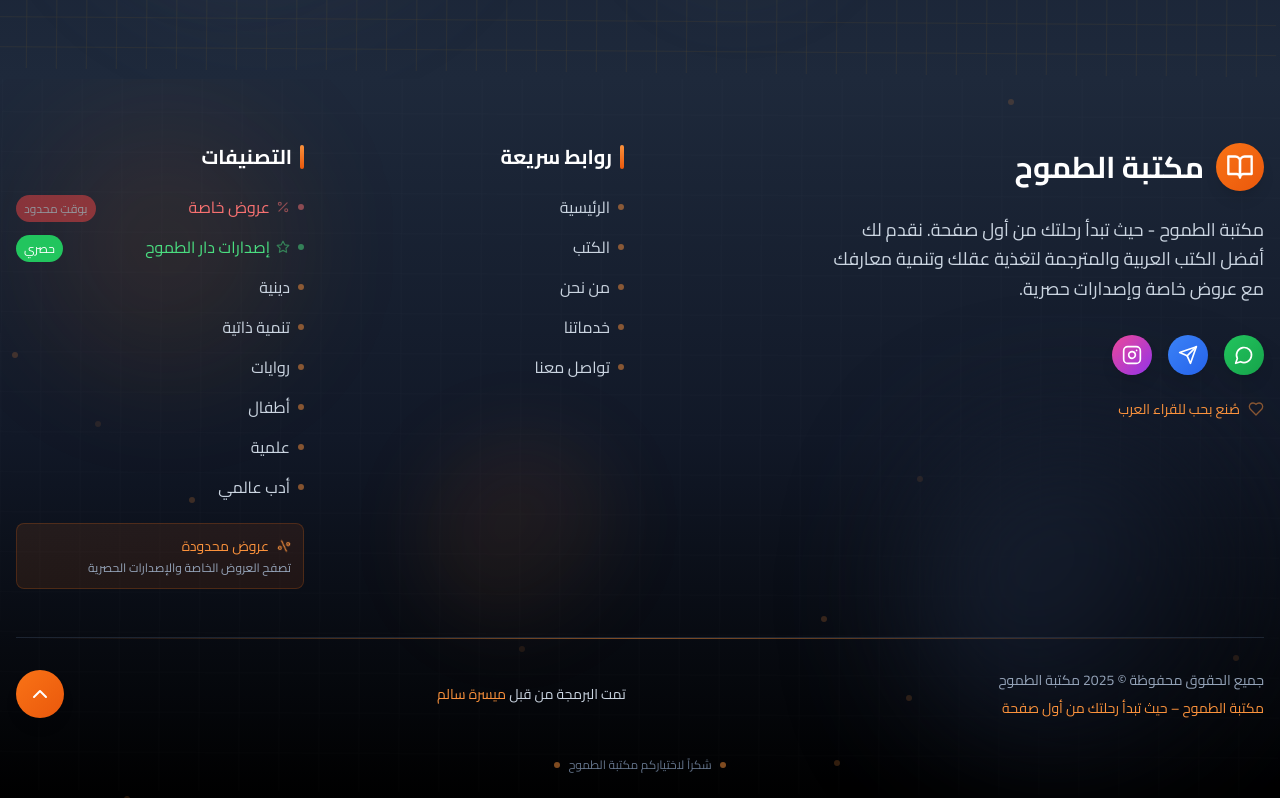
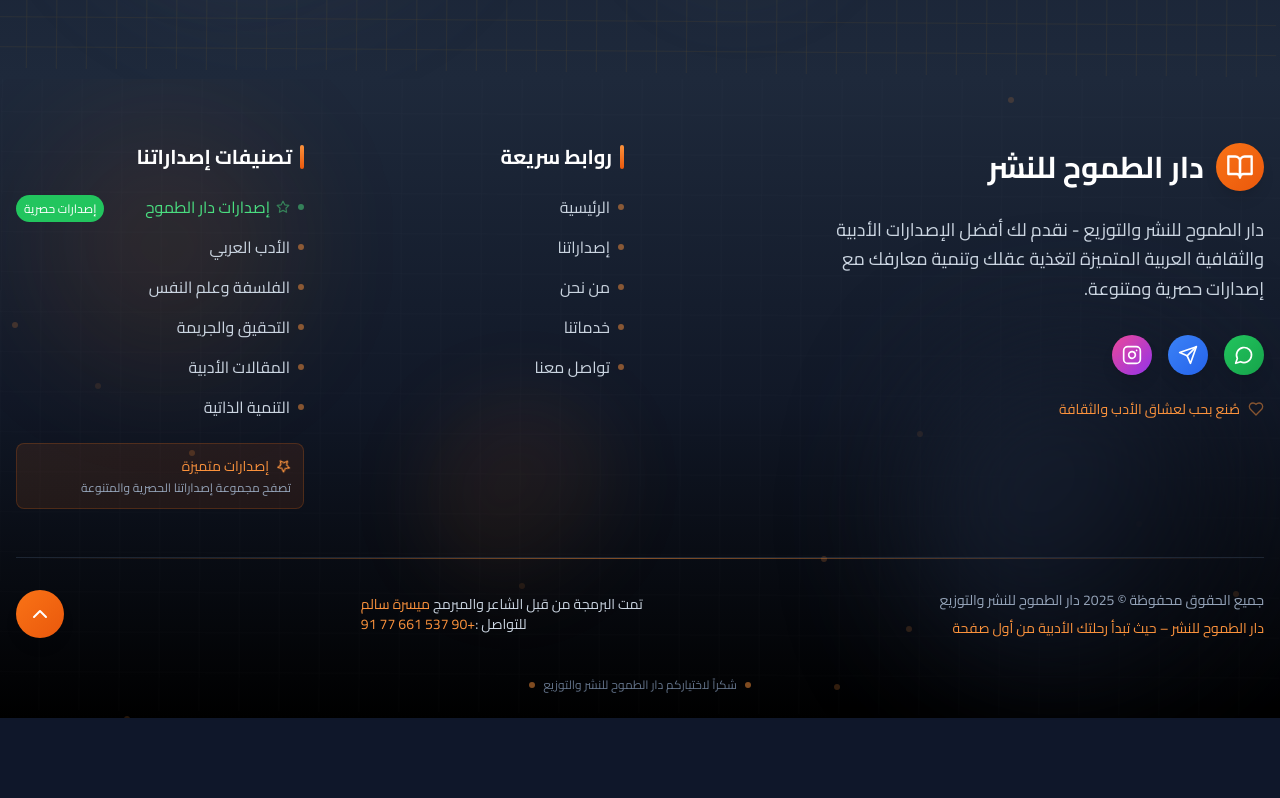
Before and after one commit to Al0Tamoh/Al0Tamoh.github.io, a React (Vite) app: page / in a window 1280 px wide. Shown: the part 5999-6797 px from the top of the page. After the commit the page ends 6717 px from the top, so only its background shows below. Built offline with nearby package versions, Linux system fonts and the light colour scheme.

Commit message:
Update Footer.tsx

```diff
--- a/src/components/Footer.tsx
+++ b/src/components/Footer.tsx
@@ -21,7 +21,7 @@ const Footer = () => {
   };
 
   const openWhatsApp = () => {
-    window.open('https://wa.me/905376791661?text=السلام عليكم، أرغب في الاستفسار عن خدماتكم', '_blank');
+    window.open('https://wa.me/905376791661?text=السلام عليكم، أرغب في الاستفسار عن إصدارات دار الطموح للنشر', '_blank');
   };
 
   const openTelegram = () => {
@@ -56,21 +56,19 @@ const Footer = () => {
 
   const quickLinks = [
     { name: 'الرئيسية', id: 'home' },
-    { name: 'الكتب', id: 'books' },
+    { name: 'إصداراتنا', id: 'books' },
     { name: 'من نحن', id: 'about' },
     { name: 'خدماتنا', id: 'delivery' },
     { name: 'تواصل معنا', id: 'contact' }
   ];
 
   const categories = [
-    { name: 'عروض خاصة', icon: Percent, color: 'text-red-400', special: true },
     { name: 'إصدارات دار الطموح', icon: Star, color: 'text-green-400', special: true },
-    { name: 'دينية', icon: null, color: 'text-slate-300', special: false },
-    { name: 'تنمية ذاتية', icon: null, color: 'text-slate-300', special: false },
-    { name: 'روايات', icon: null, color: 'text-slate-300', special: false },
-    { name: 'أطفال', icon: null, color: 'text-slate-300', special: false },
-    { name: 'علمية', icon: null, color: 'text-slate-300', special: false },
-    { name: 'أدب عالمي', icon: null, color: 'text-slate-300', special: false }
+    { name: 'الأدب العربي', icon: null, color: 'text-slate-300', special: false },
+    { name: 'الفلسفة وعلم النفس', icon: null, color: 'text-slate-300', special: false },
+    { name: 'التحقيق والجريمة', icon: null, color: 'text-slate-300', special: false },
+    { name: 'المقالات الأدبية', icon: null, color: 'text-slate-300', special: false },
+    { name: 'التنمية الذاتية', icon: null, color: 'text-slate-300', special: false }
   ];
 
   return (
@@ -124,12 +122,12 @@ const Footer = () => {
                 <div className="bg-gradient-to-br from-orange-500 to-orange-600 w-12 h-12 rounded-full flex items-center justify-center shadow-lg">
                   <BookOpen className="h-7 w-7 text-white" strokeWidth={2} />
                 </div>
-                <span className="text-3xl font-bold text-white">مكتبة الطموح</span>
+                <span className="text-3xl font-bold text-white">دار الطموح للنشر</span>
               </div>
 
               <p className="text-slate-300 leading-relaxed mb-8 max-w-md text-lg">
-                مكتبة الطموح - حيث تبدأ رحلتك من أول صفحة. نقدم لك أفضل الكتب العربية والمترجمة
-                لتغذية عقلك وتنمية معارفك مع عروض خاصة وإصدارات حصرية.
+                دار الطموح للنشر والتوزيع - نقدم لك أفضل الإصدارات الأدبية والثقافية العربية
+                المتميزة لتغذية عقلك وتنمية معارفك مع إصدارات حصرية ومتنوعة.
               </p>
 
               {/* Social Media Icons */}
@@ -156,7 +154,7 @@ const Footer = () => {
 
               <div className="flex items-center gap-2 text-orange-400">
                 <Heart className="h-4 w-4 animate-pulse" />
-                <span className="text-sm font-medium">صُنع بحب للقراء العرب</span>
+                <span className="text-sm font-medium">صُنع بحب لعشاق الأدب والثقافة</span>
               </div>
             </div>
 
@@ -185,7 +183,7 @@ const Footer = () => {
             <div>
               <h3 className="text-xl font-bold mb-6 text-white flex items-center gap-2">
                 <div className="w-1 h-6 bg-gradient-to-b from-orange-400 to-orange-600 rounded-full"></div>
-                التصنيفات
+                تصنيفات إصداراتنا
               </h3>
               <ul className="space-y-4">
                 {categories.map((category, index) => {
@@ -198,38 +196,24 @@ const Footer = () => {
                       >
                         <div className={`w-1.5 h-1.5 rounded-full group-hover:bg-orange-400 transition-colors ${
                           category.special
-                            ? category.name === 'عروض خاصة'
-                              ? 'bg-red-400/50 group-hover:bg-red-400'
-                              : 'bg-green-400/50 group-hover:bg-green-400'
+                            ? 'bg-green-400/50 group-hover:bg-green-400'
                             : 'bg-orange-400/50'
                         }`}></div>
 
                         <div className="flex items-center gap-1.5">
                           {IconComponent && (
                             <IconComponent className={`h-3.5 w-3.5 ${
-                              category.special
-                                ? category.name === 'عروض خاصة'
-                                  ? 'animate-pulse'
-                                  : 'animate-pulse'
-                                : ''
+                              category.special ? 'animate-pulse' : ''
                             }`} />
                           )}
                           <span className={category.special ? 'font-medium' : ''}>{category.name}</span>
                         </div>
 
-                        {/* Special badges */}
-                        {category.name === 'عروض خاصة' && (
-                          <div className="mr-auto">
-                            <span className="bg-red-500 text-white text-xs px-2 py-0.5 rounded-full animate-pulse">
-                              بوقتٍ محدود
-                            </span>
-                          </div>
-                        )}
-
+                        {/* Special badge for Dar Al-Tumooh publications */}
                         {category.name === 'إصدارات دار الطموح' && (
                           <div className="mr-auto">
                             <span className="bg-green-500 text-white text-xs px-2 py-0.5 rounded-full">
-                              حصري
+                              إصدارات حصرية
                             </span>
                           </div>
                         )}
@@ -239,14 +223,14 @@ const Footer = () => {
                 })}
               </ul>
 
-              {/* Special Categories Notice */}
+              {/* Publications Notice */}
               <div className="mt-6 p-3 bg-gradient-to-r from-orange-500/10 to-orange-600/10 rounded-lg border border-orange-500/20">
                 <div className="flex items-center gap-2 text-orange-400 text-sm font-medium mb-1">
-                  <Percent className="h-3.5 w-3.5 animate-spin" style={{animationDuration: '3s'}} />
-                  <span>عروض محدودة</span>
+                  <Star className="h-3.5 w-3.5 animate-spin" style={{animationDuration: '3s'}} />
+                  <span>إصدارات متميزة</span>
                 </div>
                 <p className="text-xs text-slate-400">
-                  تصفح العروض الخاصة والإصدارات الحصرية
+                  تصفح مجموعة إصداراتنا الحصرية والمتنوعة
                 </p>
               </div>
             </div>
@@ -267,18 +251,22 @@ const Footer = () => {
             {/* Copyright */}
             <div className="text-center lg:text-right">
               <p className="text-slate-400 text-sm mb-2">
-                جميع الحقوق محفوظة © 2025 مكتبة الطموح
+                جميع الحقوق محفوظة © 2025 دار الطموح للنشر والتوزيع
               </p>
               <p className="text-orange-400 font-medium text-sm">
-                مكتبة الطموح – حيث تبدأ رحلتك من أول صفحة
+                دار الطموح للنشر – حيث تبدأ رحلتك الأدبية من أول صفحة
               </p>
             </div>
 
             {/* Developer Credits */}
             <div className="text-center lg:text-left">
               <p className="text-slate-300 text-sm">
-                تمت البرمجة من قبل
+                تمت البرمجة من قبل الشاعر والمبرمج
                 <span className="text-orange-400 font-medium"> ميسرة سالم</span>
+              </p>
+              <p className="text-slate-300 text-sm">
+                للتواصل :
+                <span className="text-orange-400 font-medium">+90 537 661 77 91</span>
               </p>
             </div>
 
@@ -296,7 +284,7 @@ const Footer = () => {
         <div className="text-center pb-6">
           <div className="inline-flex items-center gap-2 text-slate-500">
             <div className="w-1.5 h-1.5 bg-orange-400 rounded-full animate-pulse" />
-            <span className="text-xs">شكراً لاختياركم مكتبة الطموح</span>
+            <span className="text-xs">شكراً لاختياركم دار الطموح للنشر والتوزيع</span>
             <div className="w-1.5 h-1.5 bg-orange-400 rounded-full animate-pulse" />
           </div>
         </div>
@@ -326,5 +314,4 @@ const Footer = () => {
   );
 };
 
-
 export default Footer;
```
